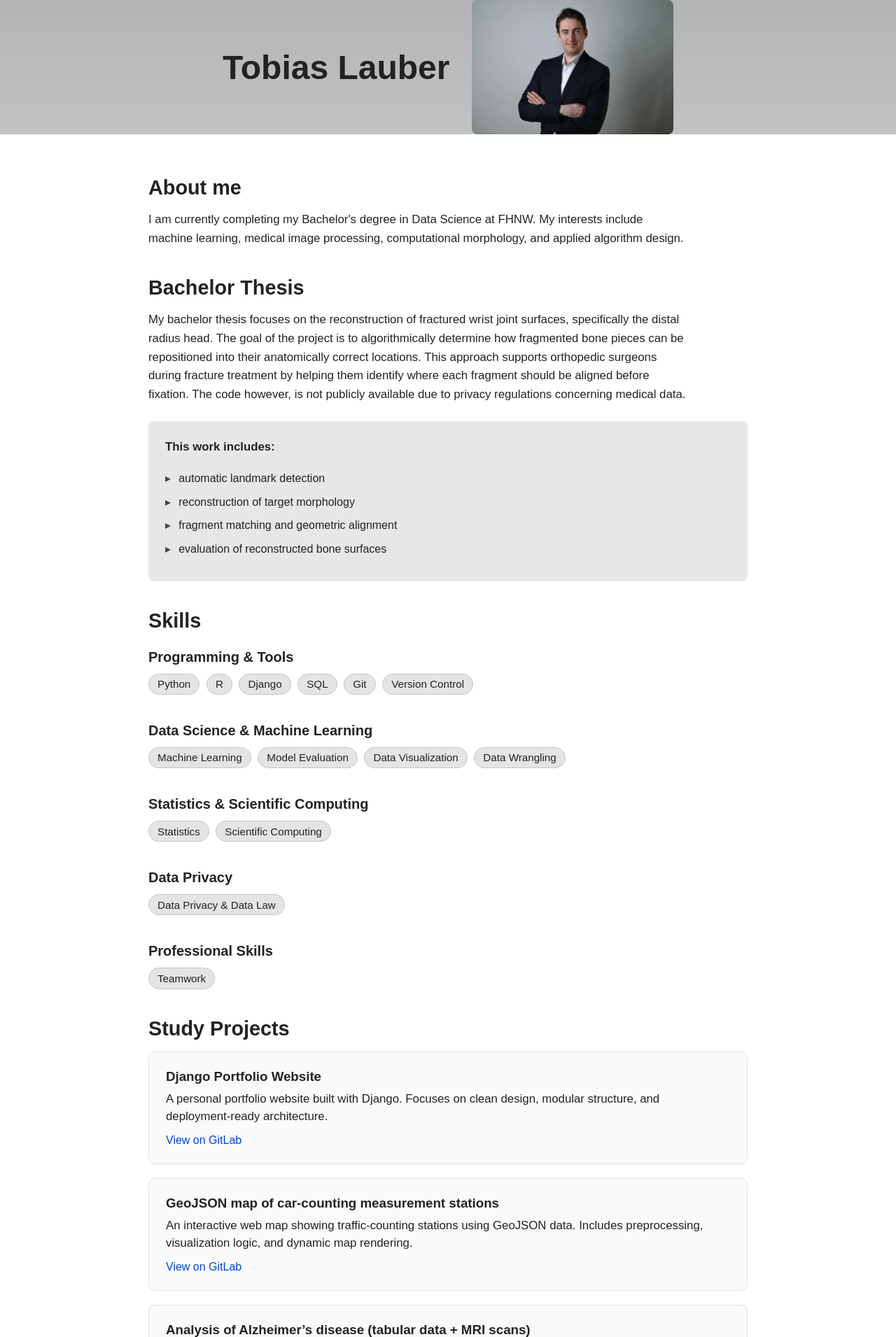
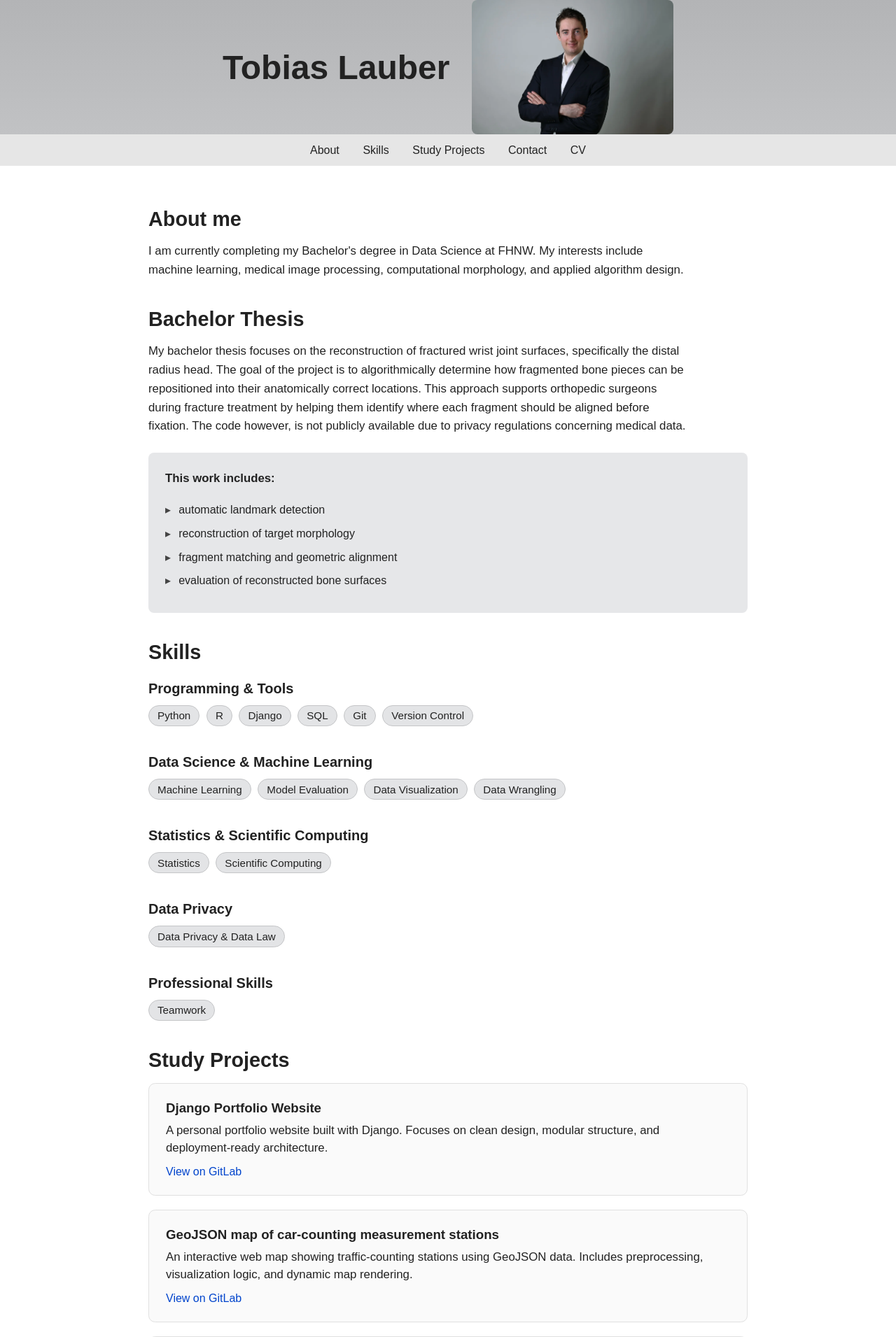
Before and after one commit to tobiaslauber/wet-portfolio-lauber-tobias, a Django app: page / in a window 1280 px wide. Shown: the top 1911 px of the page at 70% size. Run offline with Django 5.2, Linux system fonts and the light colour scheme.

Commit message:
overview header and cleaned up styles

```diff
--- a/Portfolio/main/static/main/style.css
+++ b/Portfolio/main/static/main/style.css
@@ -1,8 +1,14 @@
-/* Reset */
+/* ────────────────────────── */
+/* RESET & GLOBAL STYLES      */
+/* ────────────────────────── */
 * {
     margin: 0;
     padding: 0;
     box-sizing: border-box;
+}
+
+html {
+    scroll-padding-top: 6rem;
 }
 
 body {
@@ -10,13 +16,18 @@ body {
     color: #222;
 }
 
-/* Container für die Seiteninhalte */
+/* ────────────────────────── */
+/* LAYOUT CONTAINER           */
+/* ────────────────────────── */
 .main-container {
     max-width: 56rem;
     margin: 0 auto;
     padding: 1.25rem;
 }
 
+/* ────────────────────────── */
+/* HERO SECTION               */
+/* ────────────────────────── */
 .hero {
     width: 100%;
     background: linear-gradient(180deg, #b3b4b6, #c1c2c4);
@@ -42,7 +53,6 @@ body {
     font-weight: 700;
 }
 
-/* Profilbild rechts */
 .hero-image {
     height: 12rem;
     width: auto;
@@ -50,22 +60,15 @@ body {
     animation: slideIn 2.8s ease-out forwards;
 }
 
-
-
 /* Animation */
 @keyframes slideIn {
-    from {
-        transform: translateX(30px);
-        opacity: 0;
-    }
-    to {
-        transform: translateX(0);
-        opacity: 1;
-    }
+    from { transform: translateX(30px); opacity: 0; }
+    to   { transform: translateX(0); opacity: 1; }
 }
 
-
-/* Contact box */
+/* ────────────────────────── */
+/* CONTACT BOX                */
+/* ────────────────────────── */
 .contact-box {
     background: #e6e7e9;
     padding: 2rem;
@@ -75,7 +78,7 @@ body {
 }
 
 .contact-box p {
-    margin-bottom: 1rem;          /* Abstand zwischen den Absätzen */
+    margin-bottom: 1rem;
     line-height: 1.5;
 }
 
@@ -88,9 +91,7 @@ body {
     text-decoration: underline;
 }
 
-
-
-/* Two-column layout inside the contact box */
+/* Grid */
 .contact-grid {
     display: flex;
     justify-content: space-between;
@@ -98,18 +99,15 @@ body {
     gap: 3rem;
 }
 
-/* Left & right columns */
 .contact-left,
 .contact-right {
     flex: 1;
 }
 
-/* Right column should NOT be right-aligned */
 .contact-right {
     text-align: left;
 }
 
-/* Labels like "Email", "Phone" */
 .contact-right .label {
     font-weight: bold;
     margin-top: 1rem;
@@ -117,12 +115,12 @@ body {
 }
 
 .contact-left p {
-    margin-bottom: 1rem;   /* Abstand zwischen den Gruppen */
+    margin-bottom: 1rem;
 }
 
-
-
-/* SECTION HEADINGS */
+/* ────────────────────────── */
+/* MAIN CONTENT               */
+/* ────────────────────────── */
 .main-container h2 {
     margin-top: 2.5rem;
     margin-bottom: 1rem;
@@ -131,19 +129,16 @@ body {
     color: #222;
 }
 
-/* PARAGRAPHS IN MAIN CONTENT */
 .main-container p {
     line-height: 1.6;
     font-size: 1.05rem;
     margin-bottom: 1.2rem;
-    max-width: 48rem;       /* Macht Textblock schmaler → besser lesbar */
+    max-width: 48rem;
 }
 
-
-
-
-
-/* Thesis list box */
+/* ────────────────────────── */
+/* THESIS BOX                 */
+/* ────────────────────────── */
 .thesis-box {
     background: #e6e7e9;
     padding: 1.5rem;
@@ -169,7 +164,7 @@ body {
     line-height: 1.5;
 }
 
-/* Bullet */
+/* Custom Bullet */
 .thesis-list li::before {
     content: "▸";
     position: absolute;
@@ -178,11 +173,9 @@ body {
     font-size: 1rem;
 }
 
-
-
-
-
-
+/* ────────────────────────── */
+/* SKILLS GRID                */
+/* ────────────────────────── */
 .skills-grid {
     display: grid;
     grid-template-columns: repeat(auto-fit, minmax(26rem, 1fr));
@@ -212,18 +205,15 @@ body {
     cursor: default;
 }
 
-
 .skill-badges span:hover {
     background: #19a829;
     border-color: #022506;
     color: #000000;
 }
 
-
-
-
-
-
+/* ────────────────────────── */
+/* PROJECTS GRID              */
+/* ────────────────────────── */
 .projects-grid {
     display: grid;
     grid-template-columns: 1fr;
@@ -231,15 +221,13 @@ body {
     margin-bottom: 3rem;
 }
 
-
 .project-card {
     padding: 1.5rem;
     border: 1px solid #e0e0e0;
     border-radius: 0.6rem;
     background: #fafafa;
-    margin-bottom: 1.25rem;   /* Abstand zwischen Karten */
+    margin-bottom: 1.25rem;
 }
-
 
 .project-card h3 {
     margin-bottom: 0.5rem;
@@ -260,8 +248,73 @@ body {
     text-decoration: underline;
 }
 
+/* ────────────────────────── */
+/* SUB-NAV                    */
+/* ────────────────────────── */
+.sub-nav {
+    width: 100%;
+    background: #e6e6e6;
+    padding: 0.6rem 0;
+
+    display: flex;
+    flex-wrap: wrap;        /* Links dürfen umbrechen */
+    justify-content: center;
+    gap: 0.6rem;            /* Gleichmäßige Abstände */
+}
+
+.sub-nav a {
+    text-decoration: none;
+    color: #222;
+    font-weight: 500;
+
+    display: inline-block;
+    padding: 0.25rem 0.75rem; /* Besser klickbar */
+    border-radius: 0.4rem;    /* Sieht moderne aus */
+}
+
+.sub-nav a:hover {
+    background: #d2d2d2;     /* Dezenter Hover */
+}
+
+/* Kleinere Mobile-Screens */
+@media (max-width: 450px) {
+    .sub-nav a {
+        font-size: 0.85rem;
+        padding: 0.2rem 0.55rem;
+    }
+}
+
+
+/* ────────────────────────── */
+/* RESPONSIVE DESIGN          */
+/* ────────────────────────── */
 @media (min-width: 700px) {
     .projects-grid {
         grid-template-columns: 1fr 1fr;
     }
 }
+
+@media (max-width: 600px) {
+    .hero {
+        height: auto;
+        padding: 1rem 0;
+    }
+
+    .hero-inner {
+        max-width: 100%;
+        min-width: 0;
+        padding: 0 0.75rem;
+        justify-content: flex-start;
+        gap: 0.75rem;
+    }
+
+    .hero-image {
+        height: 9rem;
+        width: auto;
+        object-fit: cover;
+    }
+
+    .hero-title {
+        font-size: 2.3rem;
+    }
+}
--- a/Portfolio/main/templates/main/base.html
+++ b/Portfolio/main/templates/main/base.html
@@ -21,6 +21,16 @@
     </header>
 
 
+    <nav class="sub-nav">
+        <a href="#about">About</a>
+        <a href="#skills">Skills</a>
+        <a href="#projects">Study Projects</a>
+        <a href="#contact">Contact</a>
+        <a href="/cv/">CV</a>  <!-- muss ich zur cv seite führen lassen -->
+    </nav>
+
+
+
     <div class="main-container">
         {% block content %}
         {% endblock %}
--- a/Portfolio/main/templates/main/home.html
+++ b/Portfolio/main/templates/main/home.html
@@ -3,7 +3,7 @@
 {% block title %}Home | Tobias Lauber{% endblock %}
 
 {% block content %}
-    <h2>About me</h2>
+    <h2 id="about">About me</h2>
     <p>
         I am currently completing my Bachelor's degree in Data Science at FHNW.
         My interests include machine learning, medical image processing, computational morphology,
@@ -34,7 +34,7 @@
     </div>
 
 
-    <h2>Skills</h2>
+    <h2 id="skills">Skills</h2>
 
     <div class="skills-grid">
 
@@ -88,7 +88,7 @@
 
 
 
-    <h2>Study Projects</h2>
+    <h2 id="projects">Study Projects</h2>
 
     <div class="project-card">
         <h3>Django Portfolio Website</h3>
@@ -120,7 +120,7 @@
 
     <section class="contact-box">
 
-        <h2>Contact</h2>
+        <h2 id="contact">Contact</h2>
 
         <div class="contact-grid">
 
```
